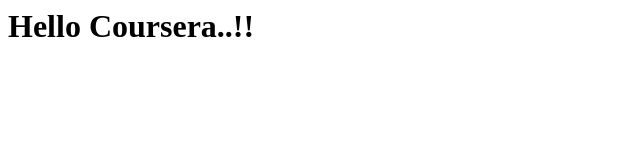
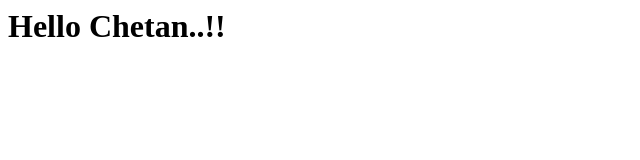
Before and after one commit to ChetanK9/web-learning, a plain HTML site: page site/index.html in a window 1280 px wide. Shown: the full height of the page, 0-640 px from the left. Drawn offline with Linux system fonts and the light colour scheme.

Commit message:
My First Page by Chetan

```diff
--- a/site/index.html
+++ b/site/index.html
@@ -1,9 +1,9 @@
 
 <html>
 <head>
-<title> Hello Coursera..!!</title>
+<title> Hello Chetan..!!</title>
 </head>
 <body>
-<h1>Hello Coursera..!!</h1>
+<h1>Hello Chetan..!!</h1>
 </body>
 </html>
```
Also changed, not shown: 1 other file.
